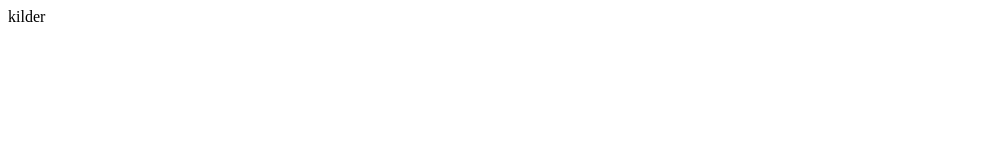
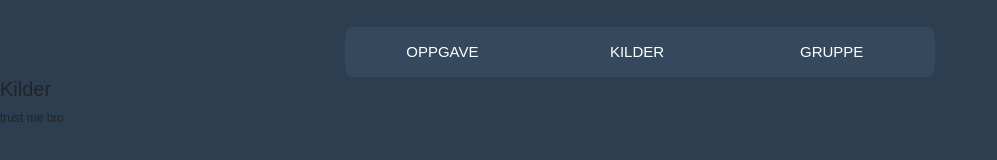
Before and after one commit to Slimien/samfunnsfagSamtykelov, a plain HTML site: page kilder.html in a window 1280 px wide. Shown: the whole page, without its empty margins (0-997 px from the left). Drawn offline with nearby package versions, Linux system fonts and the light colour scheme.

Commit message:
nednedned
nednedned istedet for nednedopp

```diff
--- a/kilder.html
+++ b/kilder.html
@@ -4,9 +4,23 @@
     <meta charset="UTF-8">
     <meta http-equiv="X-UA-Compatible" content="IE=edge">
     <meta name="viewport" content="width=device-width, initial-scale=1.0">
+    <!-- CSS only -->
+    <link href="https://cdn.jsdelivr.net/npm/bootstrap@5.2.2/dist/css/bootstrap.min.css" rel="stylesheet" integrity="sha384-Zenh87qX5JnK2Jl0vWa8Ck2rdkQ2Bzep5IDxbcnCeuOxjzrPF/et3URy9Bv1WTRi" crossorigin="anonymous">
+    <link href="css.css" rel="stylesheet">
     <title>Document</title>
 </head>
 <body>
-    kilder
+  <div>
+    <nav>
+      <a href="index.html">Oppgave</a>
+      <a href="kilder.html">Kilder</a>
+      <a href="Gruppe.html">Gruppe</a>
+      <div class="animation start-home"></div>
+    </nav>
+  </div>
+    <h5>Kilder</h5>
+    <p>
+        trust me bro
+    </p>
 </body>
 </html>
```
Also changed, not shown: Gruppe.html (+15 -1 lines), index.html (+1 -1 lines).
